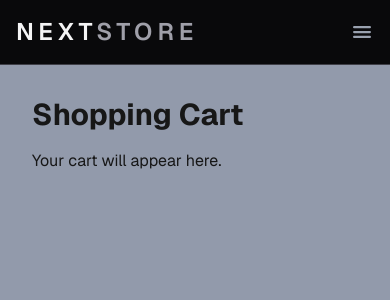
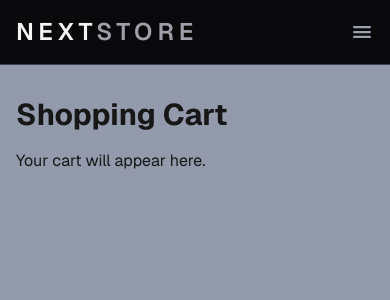
Before and after one commit to miastubb/Mia_Stubb-olsen_jsf_mar25ft, a Next.js app: page /cart in a window 390 px wide. Shown: the top 300 px of the page. Built offline with nearby package versions, Linux system fonts and the light colour scheme.

Commit message:
refactor: move shared page container to root layout

```diff
--- a/app/cart/page.tsx
+++ b/app/cart/page.tsx
@@ -1,8 +1,8 @@
 export default function CartPage() {
   return (
-    <main className="flex-1 p-8">
+    <>
       <h1 className="text-3xl font-bold">Shopping Cart</h1>
       <p className="mt-4">Your cart will appear here.</p>
-    </main>
+    </>
   );
 }
--- a/app/layout.tsx
+++ b/app/layout.tsx
@@ -28,7 +28,9 @@ export default function RootLayout({ children }: LayoutProps<"/">) {
       <body className="min-h-full flex flex-col">
         <CartProvider>
           <Navbar />
-          {children}
+          <main className="mx-auto w-full max-w-7xl flex-1 px-4 py-8 sm:px-6 lg:px-8">
+            {children}
+          </main>
         </CartProvider>
       </body>
     </html>
--- a/app/page.tsx
+++ b/app/page.tsx
@@ -10,12 +10,12 @@ async function Products() {
 
 export default function HomePage() {
   return (
-    <main className="mx-auto w-full max-w-7xl flex-1 px-4 py-8 sm:px-6 lg:px-8">
+    <>
       <h1 className="mb-6 text-3xl font-bold">Welcome to our online store!</h1>
 
       <Suspense fallback={<p>Loading products...</p>}>
         <Products />
       </Suspense>
-    </main>
+    </>
   );
 }
--- a/app/products/[id]/page.tsx
+++ b/app/products/[id]/page.tsx
@@ -21,7 +21,7 @@ async function ProductDetails({ params }: ProductPageProps) {
     : 0;
 
   return (
-    <main className="mx-auto w-full max-w-7xl px-4 py-8 sm:px-6 lg:px-8">
+    <div className="mx-auto w-full max-w-7xl px-4 py-8 sm:px-6 lg:px-8">
       <div className="grid gap-8 md:grid-cols-2">
         <div className="flex h-80 items-center justify-center overflow-hidden rounded-lg bg-zinc-900 p-6 sm:h-96">
           <Image
@@ -88,7 +88,7 @@ async function ProductDetails({ params }: ProductPageProps) {
 
         <ReviewCarousel reviews={product.reviews} />
       </section>
-    </main>
+    </div>
   );
 }
 
```
